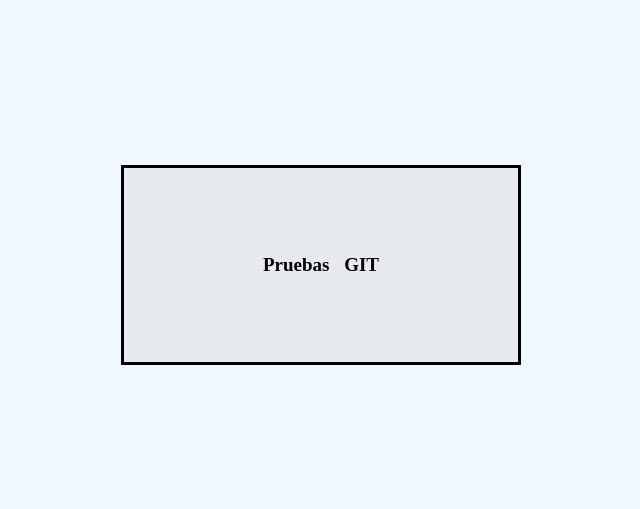
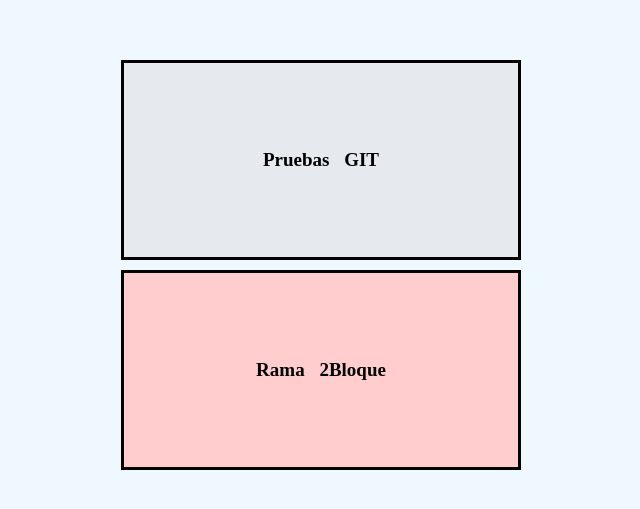
Before and after one commit to carlodvergara/Practicas, a plain HTML site: page index.html in a window 1280 px wide. Shown: the part 135-644 px from the top of the page, without its empty margins (319-959 px from the left). Drawn offline with Linux system fonts and the light colour scheme.

Commit message:
Edicion 2Bloque r2b

```diff
--- a/index.html
+++ b/index.html
@@ -20,6 +20,9 @@
     <main>
         <h1>Pruebas GIT</h1>
     </main>
+    <div class="prueba1">
+        <h1>Rama 2Bloque</h1>
+    </div>
 
   </body>
 
--- a/style.css
+++ b/style.css
@@ -39,9 +39,11 @@ body{
     display: flex;
     justify-content: center;
     align-items: center;
+    flex-direction: column;
     width: 100vw;
     height: 100vh;
     background-color: aliceblue;
+    gap: 1rem;
 }
 
   main{
@@ -61,3 +63,15 @@ body{
     font-weight: 600;
     font-size: 1.9rem;
   }
+
+
+  .prueba1{
+    width: 40rem;
+    height: 20rem;
+    background-color: rgb(255, 205, 205);
+    display: flex;
+    justify-content: center;
+    align-items: center;
+    border: solid black 3px;
+
+  }
```
